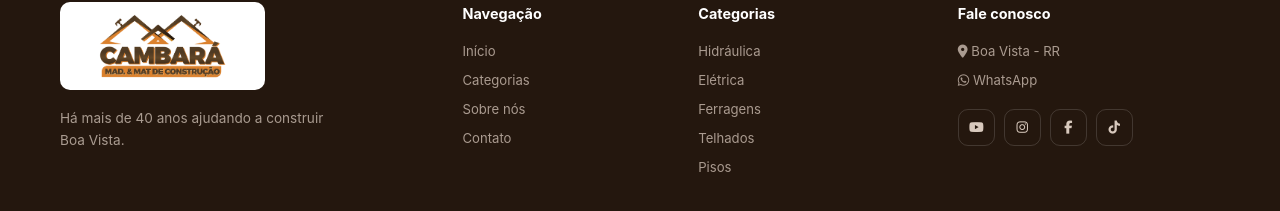
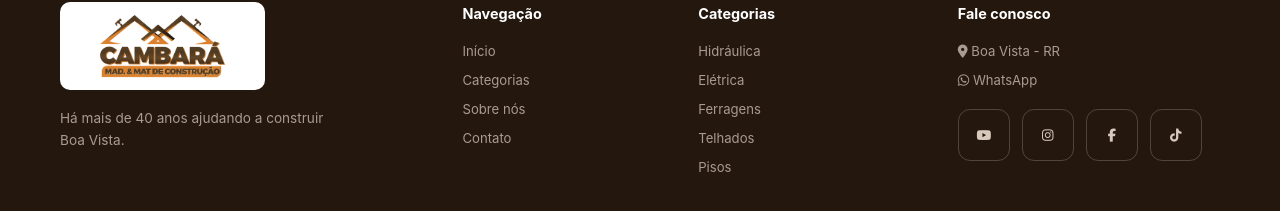
Before and after one commit to fehlyma5/cambara_site, a plain HTML site: page index.html in a window 1280 px wide. Shown: the part 3848-4059 px from the top of the page. Drawn offline with nearby package versions, Linux system fonts and the light colour scheme; no server answers.

Commit message:
style: aumentar ícones das redes sociais no rodapé

```diff
--- a/css/style.css
+++ b/css/style.css
@@ -595,20 +595,25 @@ button { font: inherit; }
 
 .socials {
   display: flex;
-  gap: 9px;
+  flex-wrap: wrap;
+  gap: 12px;
   margin-top: 18px;
 }
 
 .socials a {
-  width: 37px;
-  height: 37px;
+  width: 52px;
+  height: 52px;
   display: grid !important;
   place-items: center;
-  border: 1px solid rgba(255,255,255,.14);
-  border-radius: 10px;
+  border: 1px solid rgba(255,255,255,.2);
+  border-radius: 12px;
   color: #d8c9bd !important;
   margin: 0 !important;
+  font-size: 1.45rem;
+  transition: background .2s ease, color .2s ease, transform .2s ease;
 }
+.socials a:hover { transform: translateY(-2px); }
+.socials a:focus-visible { outline: 3px solid var(--gold); outline-offset: 3px; }
 
 .socials a:hover {
   background: var(--gold);
```
